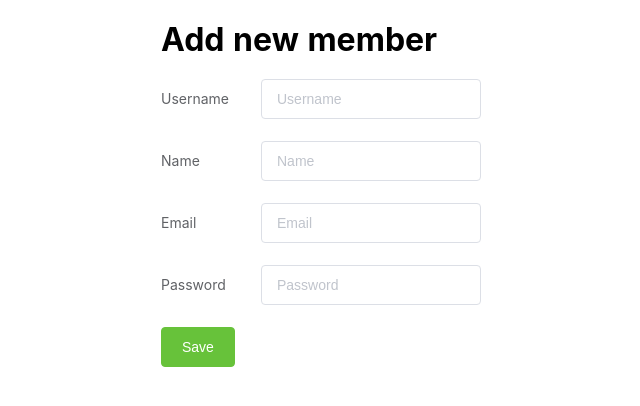
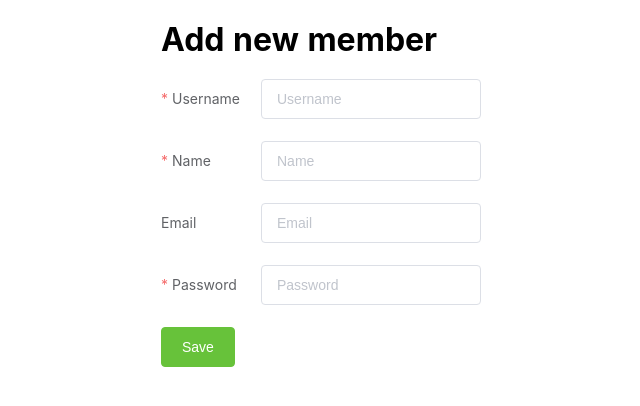
Before and after one commit to thangman22/nuxt-course, a Nuxt app: page /member/Add in a window 1280 px wide. Shown: the top 406 px of the page, without its empty margins (319-959 px from the left). Built offline with nearby package versions, Linux system fonts and the light colour scheme; what vue-data-tables would draw is missing.

Commit message:
Finish edit user

```diff
--- a/components/MemberForm.vue
+++ b/components/MemberForm.vue
@@ -1,8 +1,19 @@
 
 <template>
-  <el-form label-width="100px" :model="formData" :label-position="'left'" @submit.native.prevent="formSubmit">
+  <el-form
+    label-width="100px"
+    :model="formData"
+    :label-position="'left'"
+    @submit.native.prevent="formSubmit"
+    :rules="rules"
+    ref="member-form"
+  >
     <el-form-item label="Username" prop="username">
-      <el-input placeholder="Username" v-model="formData.username" :disabled="mode === 'edit'"></el-input>
+      <el-input
+        placeholder="Username"
+        v-model="formData.username"
+        :disabled="mode === 'edit'"
+      ></el-input>
     </el-form-item>
     <el-form-item label="Name" prop="name">
       <el-input placeholder="Name" v-model="formData.name"></el-input>
@@ -27,10 +38,10 @@ export default {
   props: {
     mode: {
       tyep: String,
-      default: 'create'
+      default: "create",
     },
     error: {
-      type: Boolean
+      type: Boolean,
     },
     formData: {
       type: Object,
@@ -44,10 +55,62 @@ export default {
       },
     },
   },
+  data() {
+    return {
+      rules: {
+        name: [
+          {
+            required: true,
+            message: "Name is required",
+            trigger: "blur",
+          }
+        ],
+        username: [
+          {
+            required: true,
+            message: "Username is required",
+            trigger: "blur",
+          }
+        ],
+        email: [
+          {
+            validator: (rule, value, callback) => {
+              const re = /^(([^<>()[\]\\.,;:\s@"]+(\.[^<>()[\]\\.,;:\s@"]+)*)|(".+"))@((\[[0-9]{1,3}\.[0-9]{1,3}\.[0-9]{1,3}\.[0-9]{1,3}\])|(([a-zA-Z\-0-9]+\.)+[a-zA-Z]{2,}))$/;
+
+              if(!value) {
+                callback(new Error('Email is required'))
+              }
+
+              if(!re.test(String(value).toLowerCase())) {
+                callback(new Error('Email is not valid'))
+              } else {
+                callback()
+              }
+            },
+            trigger: "blur",
+          },
+        ],
+        password: [
+          {
+            required: true,
+            message: "Password is required",
+            trigger: "blur",
+          },
+        ],
+      },
+    };
+  },
   methods: {
-    formSubmit () {
-      this.$emit('submit-form', this.formData)
-    }
+    formSubmit() {
+      this.$refs['member-form'].validate((valid) => {
+        if(valid) {
+          this.$emit("submit-form", this.formData);
+        } else {
+          return false;
+        }
+      })
+
+    },
   },
   mounted() {
     console.log(this.formData);
--- a/pages/index.vue
+++ b/pages/index.vue
@@ -31,6 +31,13 @@ export default {
       loginError: false
     }
   },
+  mounted () {
+    if(localStorage['token'] !== '') {
+        this.$router.push({
+          name: 'member'
+        })
+    }
+  },
   methods: {
     async login () {
       this.loginError = false
--- a/pages/member/Add.vue
+++ b/pages/member/Add.vue
@@ -12,10 +12,12 @@ export default {
   name: 'Add',
   methods: {
     async saveMember (data) {
-      console.log(data)
       this.memberAddingError = false
       try {
-        const loginReq = await this.$axios.post('/api/users', data)
+        await this.$axios.post('/api/users', data)
+        this.$router.push({
+          name: 'member'
+        })
       } catch (e) {
         this.memberAddingError = true
       }
--- a/pages/member/edit/_id.vue
+++ b/pages/member/edit/_id.vue
@@ -2,7 +2,7 @@
   <el-row>
     <el-col :span="6" :offset="9">
       <h1 class="header"> Edit new member</h1>
-      <MemberForm :formData="form" mode="edit"></MemberForm>
+      <MemberForm :formData="form" mode="edit" @submit-form="saveMember" :error="memberEditingError"></MemberForm>
     </el-col>
   </el-row>
 </template>
@@ -11,6 +11,7 @@
 export default {
   data () {
     return {
+      memberEditingError: false,
       form: {}
     }
   },
@@ -21,6 +22,16 @@ export default {
   },
   mounted () {
     this.form = this.user
+  },
+  methods: {
+    async saveMember (data) {
+      this.memberEditingError = false
+      try {
+        await this.$axios.put('/api/users', data)
+      } catch (e) {
+        this.memberEditingError = true
+      }
+    }
   }
 }
 </script>
--- a/pages/member/index.vue
+++ b/pages/member/index.vue
@@ -3,7 +3,7 @@
     <el-row class="header">
       <el-col :span="20"><h1>Member</h1></el-col>
       <el-col :span="4"
-        ><el-button type="success" @click="$router.push({ name: 'member-Add' })"
+        ><el-button type="success" @click="$router.push({ name: 'member-add' })"
           >Add</el-button
         ></el-col
       >
```
